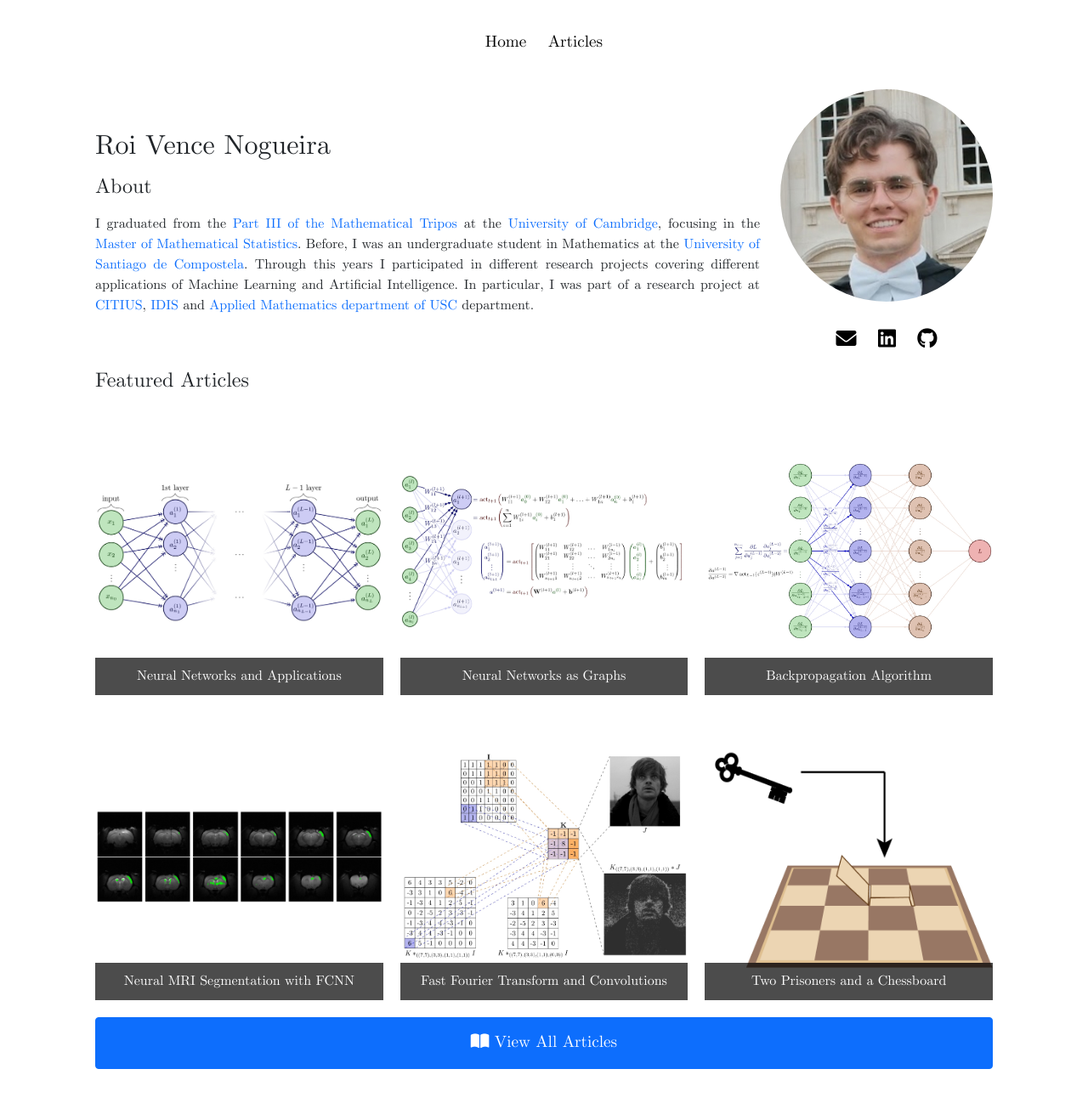
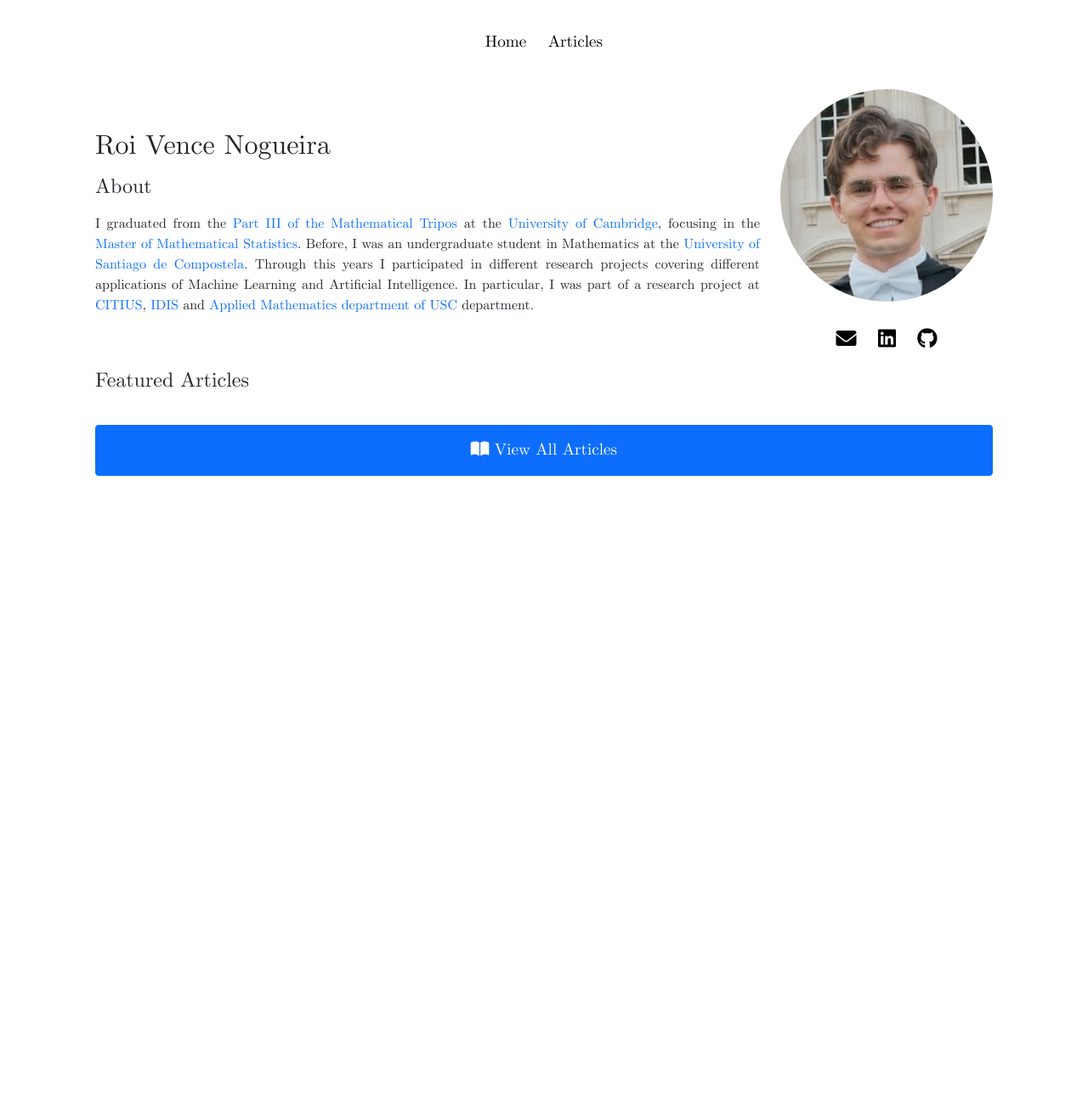
Before and after one commit to RoidaVinci/web, a Jekyll site: the page built from index.md, in a window 1280 px wide. Shown: the whole page at 85% size. Built offline with Jekyll 4.4.1, drawn with Linux system fonts in a browser that asks for light colours; after the commit the page ends 900 px from its top, so only the background shows below that.

Commit message:
Update index.md

```diff
--- a/index.md
+++ b/index.md
@@ -36,42 +36,7 @@ title: "Roi Vence Personal Website"
         <div class="col">
             <p class="h1 section-title" style="clear: right">Featured Articles</p>
             <div class="article-grid">
-                <div class="article-item">
-                    <a href="articles/tfg.html">
-                        <img src="thumbnail/perceptron.jpg" alt="Neural Networks and Applications">
-                        <div class="article-title">Neural Networks and Applications</div>
-                    </a>
-                </div>
-                <div class="article-item">
-                    <a href="articles/nn_graph.html">
-                        <img src="thumbnail/perceptron_activacion.jpg" alt="Neural Networks as Graphs">
-                        <div class="article-title">Neural Networks as Graphs</div>
-                    </a>
-                </div>
-                <div class="article-item">
-                    <a href="articles/backpropagation.html">
-                        <img src="thumbnail/backpropagation.jpg" alt="Backpropagation Algorithm">
-                        <div class="article-title">Backpropagation Algorithm</div>
-                    </a>
-                </div>
-                <div class="article-item">
-                    <a href="articles/idis.html">
-                        <img src="thumbnail/segmentadoauto.png" alt="Rodent Brain Segmentation">
-                        <div class="article-title">Neural MRI Segmentation with FCNN</div>
-                    </a>
-                </div>
-                <div class="article-item">
-                    <a href="articles/fft.html">
-                        <img src="thumbnail/convolucion.jpg" alt="Fast Fourier Transform">
-                        <div class="article-title">Fast Fourier Transform and Convolutions</div>
-                    </a>
-                </div>
-                <div class="article-item">
-                    <a href="articles/escape_prison.html">
-                        <img src="thumbnail/chessboard.png" alt="Two Prisoners and a Chessboard">
-                        <div class="article-title">Two Prisoners and a Chessboard</div>
-                    </a>
-                </div>
+                <!-- Articles content here -->
             </div>
             <div class="view-all-button-container">
                 <a href="article" class="btn btn-primary view-all-btn">
@@ -192,8 +156,8 @@ document.addEventListener("DOMContentLoaded", function() {
         position: absolute;
         top: 50%;
         left: 50%;
-        width: 100%;
-        height: 100%;
+        width: 120%; /* Slightly larger than the image */
+        height: 120%; /* Slightly larger than the image */
         border-radius: 50%;
         transform: translate(-50%, -50%);
         pointer-events: none; /* Ensure the waves don't interfere with clicks */
@@ -201,6 +165,8 @@ document.addEventListener("DOMContentLoaded", function() {
 
     .wave-animation div {
         position: absolute;
+        width: 100%;
+        height: 100%;
         border: 2px solid #007bff;
         opacity: 0;
         border-radius: 50%;
```
Also changed, not shown: other parts of index.md (+0 -1 lines).
